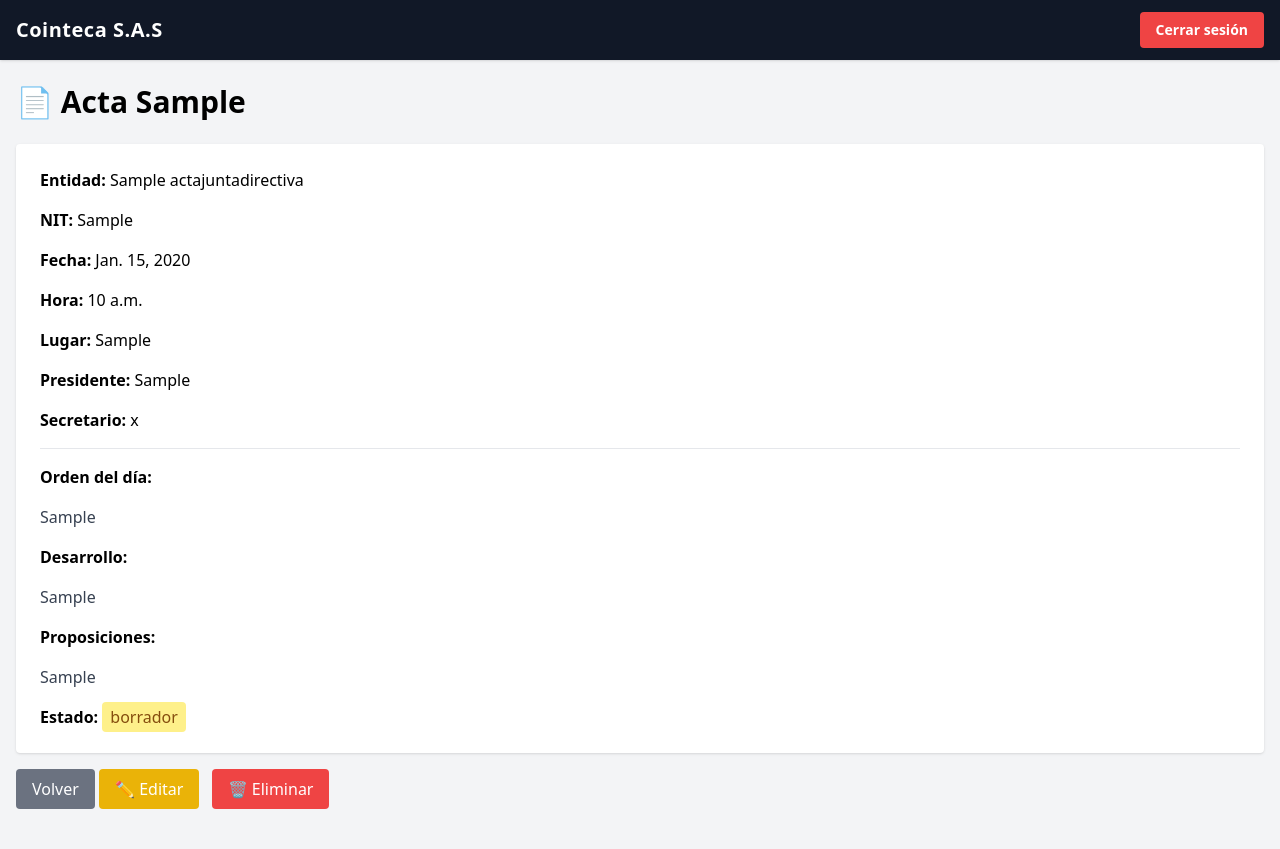
After one commit to kuaza14/cointeca, a Django app: page /actas/1/ in a window 1280 px wide. The commit adds this page. Run offline with Django 5.2, Linux system fonts and the light colour scheme; a user stored in the database is signed in; tables that the repository leaves empty hold one stand-in row (values such as "Sample post"); some libraries are stand-ins or nearby versions.

Commit message:
se agrego el cuadro de gerencia detalles

```diff
--- a/config/urls.py
+++ b/config/urls.py
@@ -1,6 +1,6 @@
 from django.contrib import admin
 from django.urls import path
-from core.views import inicio, login_view, dashboard, caja_menor, detalle_caja, agregar_movimiento, eliminar_movimiento, editar_movimiento
+from core.views import inicio, login_view, dashboard, caja_menor, detalle_caja, agregar_movimiento, eliminar_movimiento, editar_movimiento, actas, crear_acta, detalle_acta, editar_acta, eliminar_acta, indicadores, crear_indicador, detalle_indicador, agregar_seguimiento, eliminar_indicador
 from django.contrib.auth.decorators import login_required
 
 urlpatterns = [
@@ -13,8 +13,15 @@ urlpatterns = [
     path('caja-menor/<int:id>/agregar/', agregar_movimiento, name='agregar_movimiento'),
     path('movimiento/<int:id>/eliminar/', eliminar_movimiento, name='eliminar_movimiento'),
     path('movimiento/<int:id>/editar/', editar_movimiento, name='editar_movimiento'),
+    path('actas/', actas, name='actas'),
+    path('actas/crear/', crear_acta, name='crear_acta'),
+    path('actas/<int:id>/', detalle_acta, name='detalle_acta'),
+    path('actas/<int:id>/editar/', editar_acta, name='editar_acta'),
+    path('actas/<int:id>/eliminar/', eliminar_acta, name='eliminar_acta'),
+    path('indicadores/', indicadores, name='indicadores'),
+    path('indicadores/crear/', crear_indicador, name='crear_indicador'),
+    path('indicadores/<int:id>/', detalle_indicador, name='detalle_indicador'),
+    path('indicadores/<int:id>/agregar-seguimiento/', agregar_seguimiento, name='agregar_seguimiento'),
+    path('indicadores/<int:id>/eliminar/', eliminar_indicador, name='eliminar_indicador'),
+
 ]
-
-@login_required
-def dashboard(request):
-    return render(request, 'dashboard.html')
--- a/core/admin.py
+++ b/core/admin.py
@@ -1,6 +1,7 @@
 from django.contrib import admin
-from .models import CajaMenor, MovimientoCajaMenor
+from .models import CajaMenor, MovimientoCajaMenor, ActaJuntaDirectiva
 
 
 admin.site.register(CajaMenor)
 admin.site.register(MovimientoCajaMenor)
+admin.site.register(ActaJuntaDirectiva)
--- a/core/models.py
+++ b/core/models.py
@@ -42,3 +42,72 @@ class MovimientoCajaMenor(models.Model):
 
     def __str__(self):
         return f"{self.numero_factura} - {self.valor}"
+
+class ActaJuntaDirectiva(models.Model):
+
+    ESTADO_CHOICES = [
+        ('borrador', 'Borrador'),
+        ('aprobada', 'Aprobada'),
+        ('anulada', 'Anulada'),
+    ]
+
+    numero_acta = models.CharField(max_length=20, unique=True)
+    nombre_entidad = models.CharField(max_length=200)
+    nit = models.CharField(max_length=20)
+
+    fecha = models.DateField()
+    hora_inicio = models.TimeField()
+    lugar = models.CharField(max_length=200)
+
+    presidente = models.CharField(max_length=150)
+    secretario = models.CharField(max_length=150)
+
+    orden_del_dia = models.TextField()
+    desarrollo = models.TextField()
+    proposiciones = models.TextField(blank=True, null=True)
+
+    estado = models.CharField(max_length=20, choices=ESTADO_CHOICES, default='borrador')
+
+    fecha_creacion = models.DateTimeField(auto_now_add=True)
+
+    def __str__(self):
+        return f"Acta {self.numero_acta} - {self.fecha}"
+
+class IndicadorEstrategico(models.Model):
+
+    PERSPECTIVA_CHOICES = [
+        ('financiera', 'Financiera'),
+        ('comercial', 'Comercial'),
+        ('operativa', 'Operativa'),
+        ('cliente', 'Cliente'),
+        ('aprendizaje', 'Aprendizaje'),
+    ]
+
+    FRECUENCIA_CHOICES = [
+        ('mensual', 'Mensual'),
+        ('trimestral', 'Trimestral'),
+        ('semestral', 'Semestral'),
+        ('anual', 'Anual'),
+        ('por_proyecto', 'Por Proyecto'),
+    ]
+
+    perspectiva = models.CharField(max_length=20, choices=PERSPECTIVA_CHOICES)
+    nombre = models.CharField(max_length=200)
+    definicion = models.TextField()
+    meta_anual = models.CharField(max_length=100)
+    frecuencia = models.CharField(max_length=20, choices=FRECUENCIA_CHOICES)
+
+    fecha_creacion = models.DateTimeField(auto_now_add=True)
+
+    def __str__(self):
+        return f"{self.perspectiva} - {self.nombre}"
+
+
+class SeguimientoIndicador(models.Model):
+    indicador = models.ForeignKey(IndicadorEstrategico, on_delete=models.CASCADE)
+    fecha = models.DateField()
+    valor_obtenido = models.CharField(max_length=100)
+    observaciones = models.TextField(blank=True, null=True)
+
+    def __str__(self):
+        return f"{self.indicador.nombre} - {self.fecha}"
--- /dev/null
+++ b/core/templates/detalle_acta.html
@@ -0,0 +1,52 @@
+{% extends 'base.html' %}
+
+{% block content %}
+
+<h1 class="text-3xl font-bold mb-6">📄 Acta {{ acta.numero_acta }}</h1>
+
+<div class="bg-white p-6 rounded shadow space-y-4">
+
+
+    <p><strong>Entidad:</strong> {{ acta.nombre_entidad }}</p>
+    <p><strong>NIT:</strong> {{ acta.nit }}</p>
+
+    <p><strong>Fecha:</strong> {{ acta.fecha }}</p>
+    <p><strong>Hora:</strong> {{ acta.hora_inicio }}</p>
+    <p><strong>Lugar:</strong> {{ acta.lugar }}</p>
+
+    <p><strong>Presidente:</strong> {{ acta.presidente }}</p>
+    <p><strong>Secretario:</strong> {{ acta.secretario }}</p>
+
+    <hr>
+
+    <p><strong>Orden del día:</strong></p>
+    <p class="text-gray-700">{{ acta.orden_del_dia }}</p>
+
+    <p><strong>Desarrollo:</strong></p>
+    <p class="text-gray-700">{{ acta.desarrollo }}</p>
+
+    <p><strong>Proposiciones:</strong></p>
+    <p class="text-gray-700">{{ acta.proposiciones }}</p>
+
+    <p><strong>Estado:</strong>
+        <span class="px-2 py-1 rounded bg-yellow-200 text-yellow-800">
+            {{ acta.estado }}
+        </span>
+    </p>
+
+</div>
+
+<a href="/actas/" class="mt-4 inline-block bg-gray-500 text-white px-4 py-2 rounded hover:bg-gray-600">
+    Volver
+</a>
+
+<a href="/actas/{{ acta.id }}/editar/"
+    class="mb-4 inline-block bg-yellow-500 text-white px-4 py-2 rounded hover:bg-yellow-600">
+✏️ Editar
+</a>
+<a href="/actas/{{ acta.id }}/eliminar/"
+   class="ml-2 inline-block bg-red-500 text-white px-4 py-2 rounded hover:bg-red-600">
+   🗑️ Eliminar
+</a>
+
+{% endblock %}
--- a/core/templates/editar_movimiento.html
+++ b/core/templates/editar_movimiento.html
@@ -45,6 +45,7 @@
             <label class="block text-sm font-semibold">Valor</label>
             <input type="text" id="valor" name="valor" required
                 placeholder="Ej: 50,000"
+                value="{{ m.valor }}"
                 class="w-full border rounded px-3 py-2">
         </div>
 
--- a/core/views.py
+++ b/core/views.py
@@ -1,7 +1,7 @@
 from django.shortcuts import render, redirect
 from django.contrib.auth import authenticate, login
 from django.contrib.auth.decorators import login_required
-from .models import CajaMenor, MovimientoCajaMenor
+from .models import CajaMenor, MovimientoCajaMenor, IndicadorEstrategico, SeguimientoIndicador, ActaJuntaDirectiva
 from django.shortcuts import get_object_or_404
 
 
@@ -58,7 +58,7 @@ def agregar_movimiento(request, id):
             nit=request.POST['nit'],
             pagado_a=request.POST['pagado_a'],
             concepto=request.POST['concepto'],
-            valor=request.POST['valor']
+            valor=request.POST['valor'].replace(',', '').replace('.', '')
         )
 
         return redirect(f'/caja-menor/{id}/')
@@ -71,6 +71,7 @@ def eliminar_movimiento(request, id):
     caja_id = movimiento.caja.id
 
     movimiento.delete()
+    caja.calcular_totales()
 
     return redirect(f'/caja-menor/{caja_id}/')
 
@@ -84,10 +85,120 @@ def editar_movimiento(request, id):
         movimiento.nit = request.POST['nit']
         movimiento.pagado_a = request.POST['pagado_a']
         movimiento.concepto = request.POST['concepto']
-        movimiento.valor = request.POST['valor']
-
+        movimiento.valor = request.POST['valor'].replace(',', '').replace('.', '')
         movimiento.save()
+        movimiento.caja.calcular_totales()
 
         return redirect(f'/caja-menor/{movimiento.caja.id}/')
 
     return render(request, 'editar_movimiento.html', {'m': movimiento})
+
+@login_required
+def actas(request):
+    actas = ActaJuntaDirectiva.objects.all()
+    return render(request, 'actas.html', {'actas': actas})
+
+@login_required
+def crear_acta(request):
+    if request.method == 'POST':
+        ActaJuntaDirectiva.objects.create(
+            numero_acta=request.POST['numero_acta'],
+            nombre_entidad=request.POST['nombre_entidad'],
+            nit=request.POST['nit'],
+            fecha=request.POST['fecha'],
+            hora_inicio=request.POST['hora_inicio'],
+            lugar=request.POST['lugar'],
+            presidente=request.POST['presidente'],
+            secretario=request.POST['secretario'],
+            orden_del_dia=request.POST['orden_del_dia'],
+            desarrollo=request.POST['desarrollo'],
+            proposiciones=request.POST.get('proposiciones', '')
+        )
+        return redirect('/actas/')
+
+    return render(request, 'crear_acta.html')
+
+@login_required
+def detalle_acta(request, id):
+    acta = ActaJuntaDirectiva.objects.get(id=id)
+    return render(request, 'detalle_acta.html', {'acta': acta})
+
+@login_required
+def editar_acta(request, id):
+    acta = ActaJuntaDirectiva.objects.get(id=id)
+
+    if request.method == 'POST':
+        acta.numero_acta = request.POST['numero_acta']
+        acta.nombre_entidad = request.POST['nombre_entidad']
+        acta.nit = request.POST['nit']
+        acta.fecha = request.POST['fecha']
+        acta.hora_inicio = request.POST['hora_inicio']
+        acta.lugar = request.POST['lugar']
+        acta.presidente = request.POST['presidente']
+        acta.secretario = request.POST['secretario']
+        acta.orden_del_dia = request.POST['orden_del_dia']
+        acta.desarrollo = request.POST['desarrollo']
+        acta.proposiciones = request.POST.get('proposiciones', '')
+        acta.estado = request.POST['estado']
+
+        acta.save()
+        return redirect(f'/actas/{acta.id}/')
+
+    return render(request, 'editar_acta.html', {'acta': acta})
+
+@login_required
+def eliminar_acta(request, id):
+    acta = ActaJuntaDirectiva.objects.get(id=id)
+
+    if request.method == 'POST':
+        acta.delete()
+        return redirect('/actas/')
+
+    return render(request, 'eliminar_acta.html', {'acta': acta})
+
+# Vistas de Indicadores Estratégicos
+@login_required
+def indicadores(request):
+    items = IndicadorEstrategico.objects.all().order_by('perspectiva')
+    return render(request, 'indicadores.html', {'indicadores': items})
+
+@login_required
+def crear_indicador(request):
+    if request.method == 'POST':
+        IndicadorEstrategico.objects.create(
+            perspectiva=request.POST['perspectiva'],
+            nombre=request.POST['nombre'],
+            definicion=request.POST['definicion'],
+            meta_anual=request.POST['meta_anual'],
+            frecuencia=request.POST['frecuencia'],
+        )
+        return redirect('/indicadores/')
+    return render(request, 'crear_indicador.html')
+
+@login_required
+def detalle_indicador(request, id):
+    indicador = get_object_or_404(IndicadorEstrategico, id=id)
+    seguimientos = indicador.seguimientoindicador_set.all().order_by('-fecha')
+    return render(request, 'detalle_indicador.html', {
+        'indicador': indicador,
+        'seguimientos': seguimientos
+    })
+
+@login_required
+def agregar_seguimiento(request, id):
+    indicador = get_object_or_404(IndicadorEstrategico, id=id)
+    if request.method == 'POST':
+        SeguimientoIndicador.objects.create(
+            indicador=indicador,
+            fecha=request.POST['fecha'],
+            valor_obtenido=request.POST['valor_obtenido'],
+            observaciones=request.POST.get('observaciones', '')
+        )
+        return redirect(f'/indicadores/{id}/')
+    return render(request, 'agregar_seguimiento.html', {'indicador': indicador})
+
+@login_required
+def eliminar_indicador(request, id):
+    indicador = get_object_or_404(IndicadorEstrategico, id=id)
+    indicador.delete()
+    return redirect('/indicadores/')
```
Also changed, not shown: core/templates/actas.html (added, +58 -0 lines), core/templates/crear_acta.html (added, +31 -0 lines), core/templates/crear_indicador.html (added, +69 -0 lines), core/templates/dashboard.html (+26 -1 lines), core/templates/detalle_indicador.html (added, +72 -0 lines), core/templates/editar_acta.html (added, +40 -0 lines), core/templates/eliminar_acta.html (added, +31 -0 lines), core/templates/indicadores.html (added, +82 -0 lines), core/migrations/0002_alter_cajamenor_total_gastado_and_more.py (added), core/migrations/0003_actajuntadirectiva.py (added), core/migrations/0004_indicadorestrategico_seguimientoindicador.py (added).
